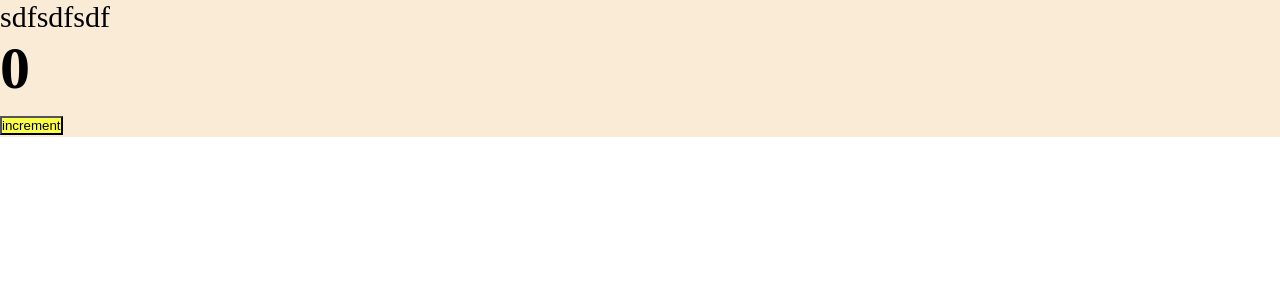
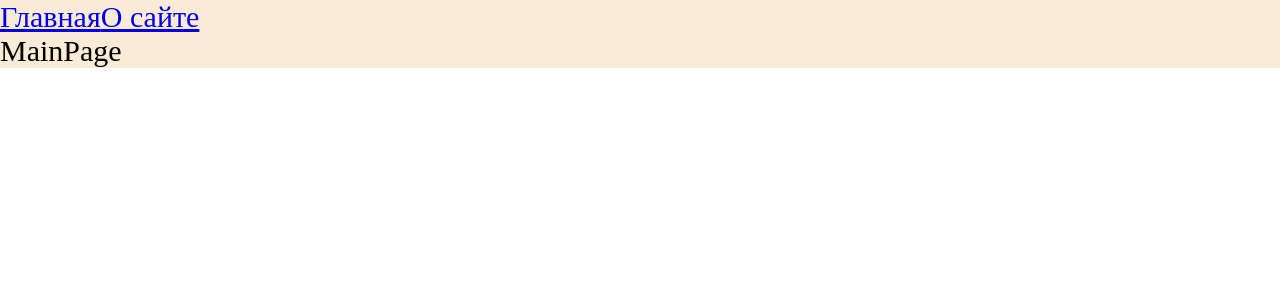
Before and after one commit to Cno6/react-app, a React app: page / in a window 1280 px wide. Shown: the top 300 px of the page. Built offline with nearby package versions, Linux system fonts and the light colour scheme.

Commit message:
feat: add routing, add code splitting

```diff
--- a/package.json
+++ b/package.json
@@ -15,6 +15,7 @@
     "@types/node": "^17.0.21",
     "@types/react": "^17.0.39",
     "@types/react-dom": "^17.0.11",
+    "@types/react-router-dom": "^5.3.3",
     "@types/webpack": "^5.28.0",
     "@types/webpack-dev-server": "^4.7.2",
     "css-loader": "^6.6.0",
@@ -32,6 +33,7 @@
   },
   "dependencies": {
     "react": "^17.0.2",
-    "react-dom": "^17.0.2"
+    "react-dom": "^17.0.2",
+    "react-router-dom": "^6.2.1"
   }
 }
--- a/src/App.tsx
+++ b/src/App.tsx
@@ -1,11 +1,20 @@
-import { Counter } from "./components/Counter"
-import './index.scss'
+import { Suspense } from "react";
+import { Link, Route, Routes } from "react-router-dom";
+
+import { AboutPageAsync } from "./pages/AboutPage/AboutPage.async";
+import { MainPageAsync } from "./pages/MainPage/MainPage.async";
 
 const App = () => {
   return (
     <div className="app">
-      sdfsdfsdf
-      <Counter />
+      <Link to={'/'}>Главная</Link>
+      <Link to={'/about'}>О сайте</Link>
+      <Suspense fallback={<div>Loading</div>}>
+        <Routes>
+          <Route path={'/'} element={<MainPageAsync />} />
+          <Route path={'/about'} element={<AboutPageAsync />} />
+        </Routes>
+      </Suspense>
     </div>
   )
 }
--- a/src/index.tsx
+++ b/src/index.tsx
@@ -1,7 +1,11 @@
 import App from "./App";
+import './index.scss'
 import { render } from "react-dom";
+import { BrowserRouter } from "react-router-dom";
 
 render(
-  <App />,
+  <BrowserRouter>
+    <App />
+  </BrowserRouter>,
   document.getElementById('root')
 )
--- /dev/null
+++ b/src/pages/AboutPage/AboutPage.async.tsx
@@ -0,0 +1,3 @@
+import { lazy } from 'react'
+
+export const AboutPageAsync = lazy(() => import('./AboutPage'))
--- /dev/null
+++ b/src/pages/AboutPage/AboutPage.tsx
@@ -0,0 +1,9 @@
+import React from 'react'
+
+const AboutPage = () => {
+  return (
+    <div>AboutPage</div>
+  )
+}
+
+export default AboutPage
--- /dev/null
+++ b/src/pages/MainPage/MainPage.async.tsx
@@ -0,0 +1,3 @@
+import { lazy } from 'react'
+
+export const MainPageAsync = lazy(() => import('./MainPage'))
--- /dev/null
+++ b/src/pages/MainPage/MainPage.tsx
@@ -0,0 +1,9 @@
+import React from 'react'
+
+const MainPage = () => {
+  return (
+    <div>MainPage</div>
+  )
+}
+
+export default MainPage
```
Also changed, not shown: 2 other files (tests, documents, lock files or other folders).
